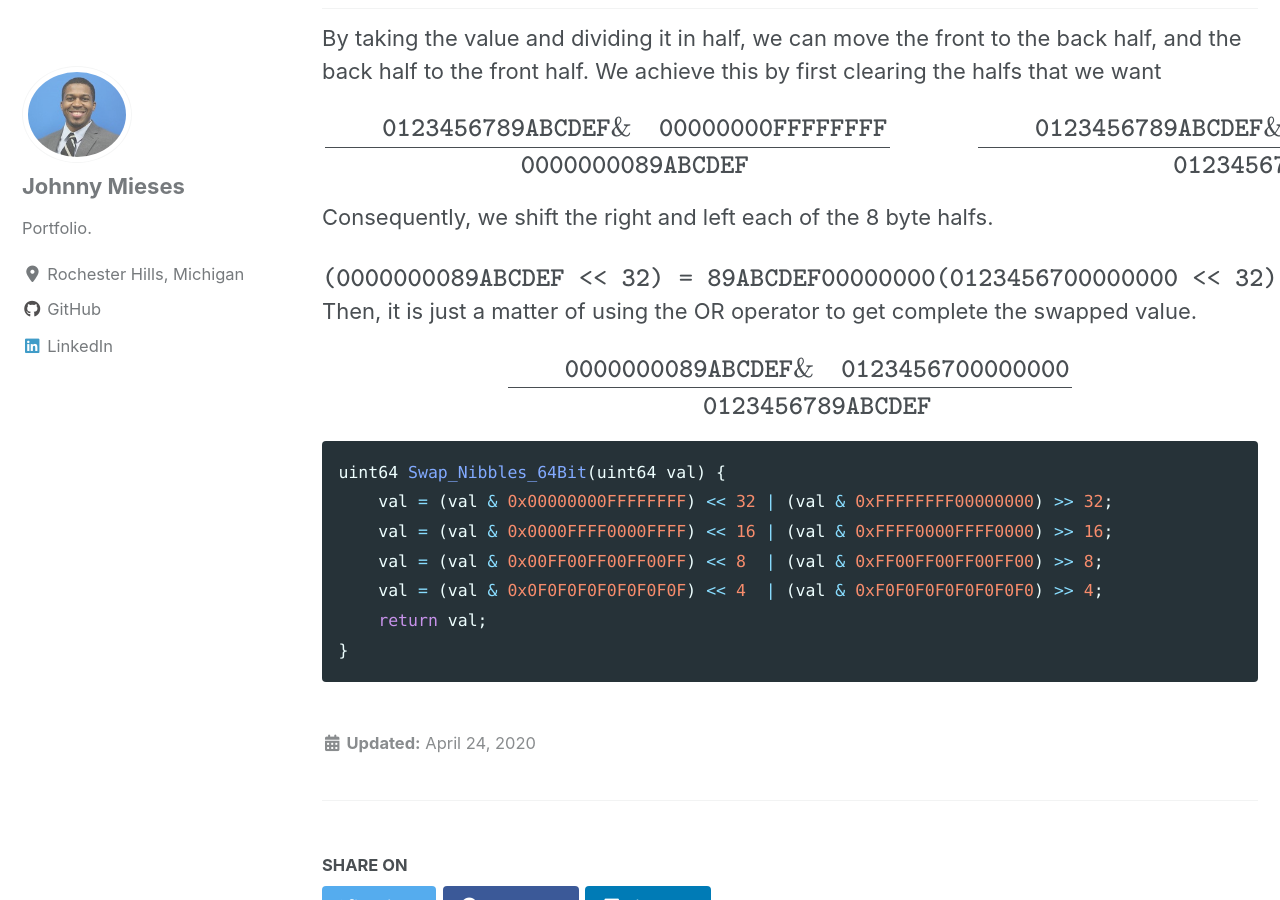
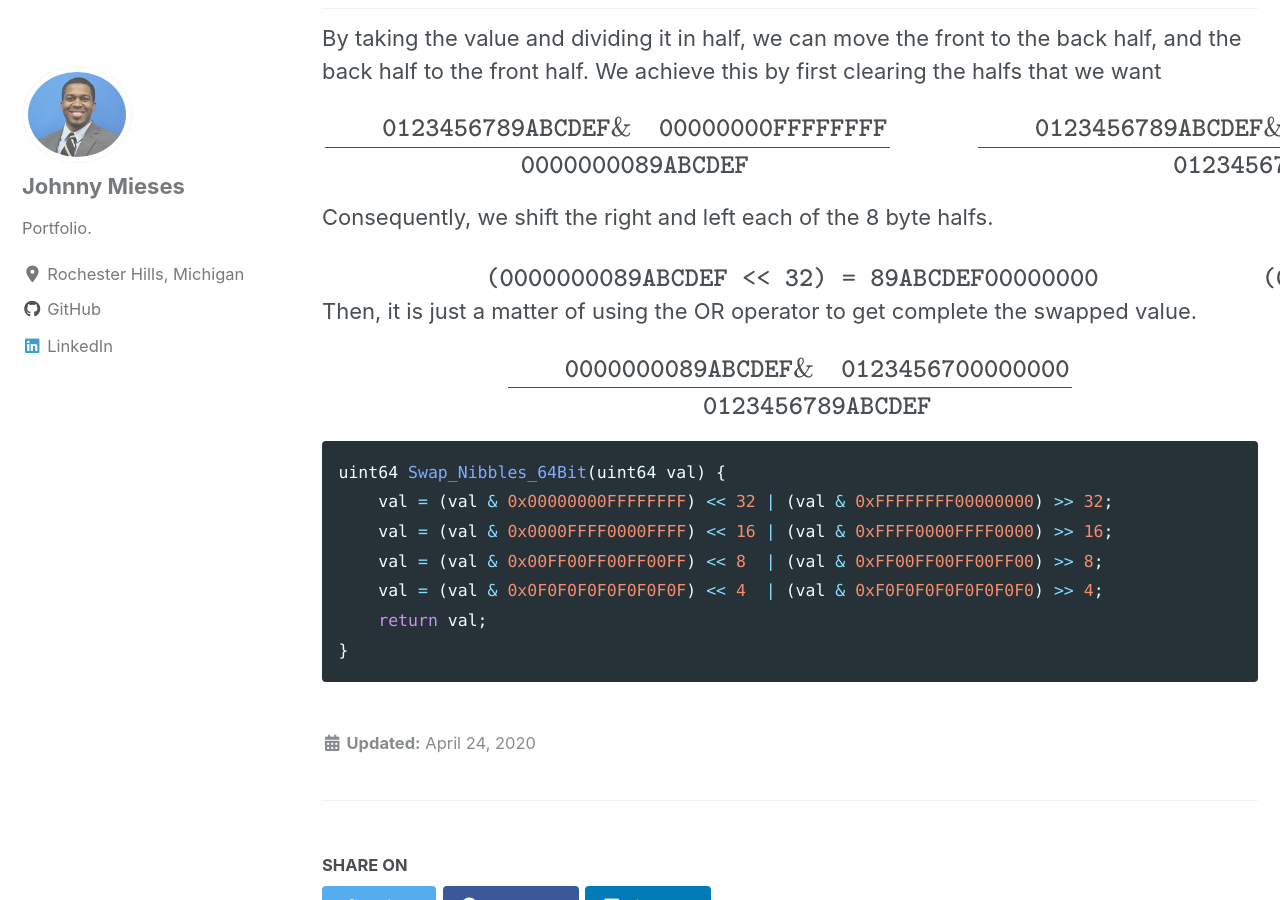
Before and after one commit to jmieses/jmportfolio.github.io, a Jekyll site: the page built from _posts/2020-04-24-Swapping-Nibbles-in-64-bitfield.md, in a window 1280 px wide and 900 px high, scrolled down 916 px. Built offline with Jekyll 4.4.1, drawn with Linux system fonts in a browser that asks for light colours; cached includes are drawn as plain includes; nearby versions of some CDN libraries; formulas are drawn with MathJax 3.

Commit message:
post update

```diff
--- a/_posts/2020-04-24-Swapping-Nibbles-in-64-bitfield.md
+++ b/_posts/2020-04-24-Swapping-Nibbles-in-64-bitfield.md
@@ -26,8 +26,8 @@ $$ \frac{\qquad \texttt{0123456789ABCDEF} \\ \& \quad \texttt{00000000FFFFFFFF}}
 
 Consequently, we shift the right and left each of the 8 byte halfs.
 
-$$ \texttt{(0000000089ABCDEF << 32) = 89ABCDEF00000000} \\
-\texttt{(0123456700000000 << 32) = 0000000001234567}$$
+$$ \hspace{6em} \texttt{(0000000089ABCDEF << 32) = 89ABCDEF00000000} \\
+\hspace{6em} \texttt{(0123456700000000 << 32) = 0000000001234567}$$
 Then, it is just a matter of using the OR operator to get complete the swapped value.
 
 $$\frac{\qquad \texttt{0000000089ABCDEF} \\ \& \quad \texttt{0123456700000000}}{\qquad \texttt{0123456789ABCDEF}} $$
```
